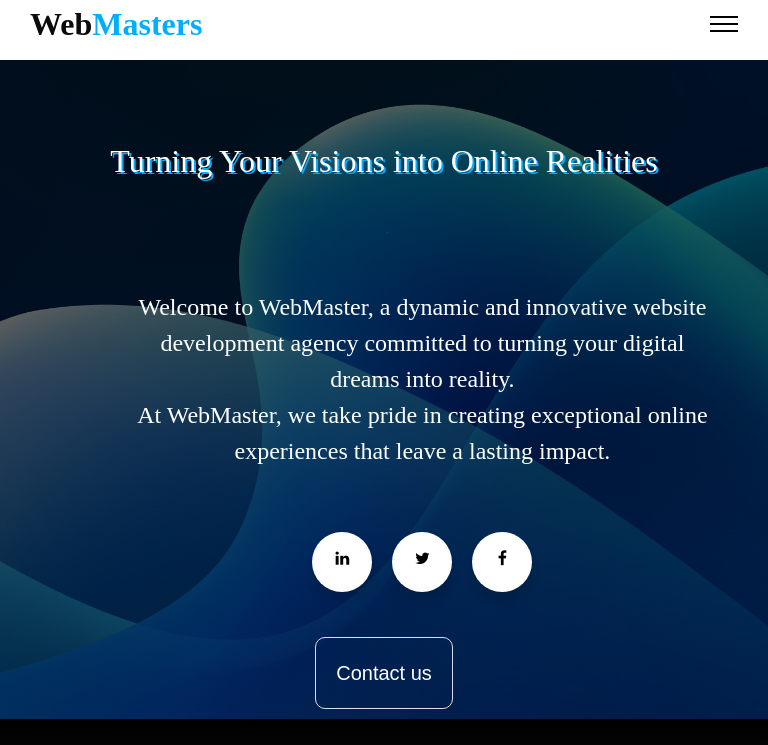
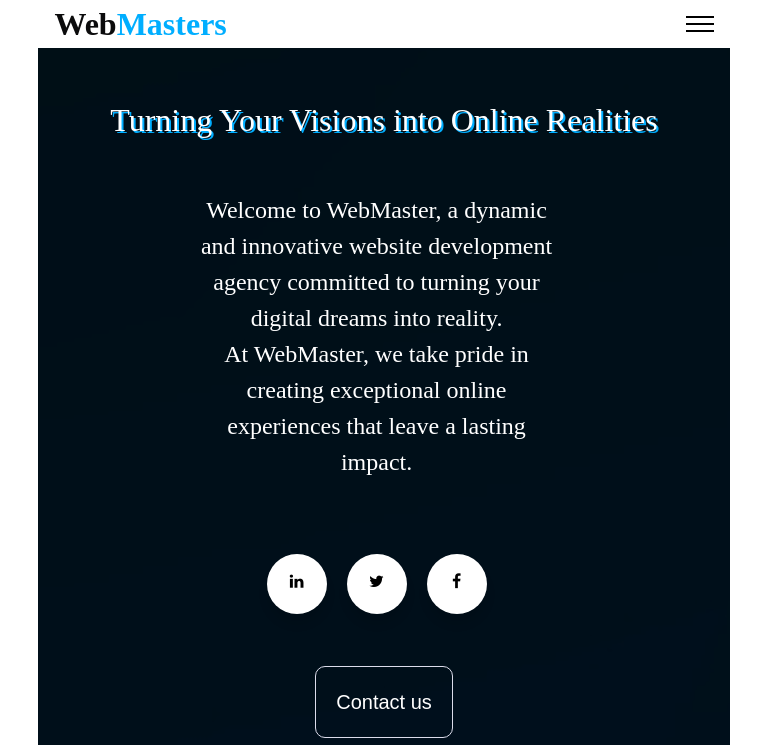
Before and after one commit to fac29b/Webmasters-Website-Ruth-Sam, a plain HTML site: page index.html in a window 768 px wide. Shown: the top 745 px of the page. Drawn offline with Linux system fonts and the light colour scheme.

Commit message:
responsive changes

```diff
--- a/style.css
+++ b/style.css
@@ -1,70 +1,56 @@
-
-/* Initial CSS styling set  */
 *,
 *::before,
 *::after {
     box-sizing: border-box;
-}
-/* Initial styling setup continued */
-*{
     margin: 0;
     padding: 0;
     line-height: 1.5;
     scroll-behavior: smooth;
 }
 
-
-a{
+a {
     text-decoration: none;
     color: #000;
 }
 
-ul{
+ul {
     list-style: none;
 }
 
-
-.wrapper{
-    height: 100vh;
-    width: 100%;
-    background-image: linear-gradient(rgba(0,0,0,0.6),rgba(0,0,0,0.6)),url(./image/backgroundblue.jpeg);
-    background-size:cover;
+.wrapper {
+    width: 90%;
+    margin: auto;
+    justify-content: center;
+    background-image: linear-gradient(rgba(0, 0, 0, 0.6), rgba(0, 0, 0, 0.6)), url(./image/backgroundblue.jpeg);
+    background-size: cover;
     background-position: center;
-    padding-top: 60px;
-
-
+    /* padding-top: 0; Remove the padding-top */
 }
 
+.header {
+    display: flex;
+    /* min-height: 60px; */
+    background-color: #fff;
+    /* border: 1px solid red; */
+    position: fixed;
+    width: 90%;
+    top: 0;
 
-
-
-
-.header{
-
-    min-height: 60px;
-    background-color: #fff;
-    position: fixed;
-    top: 0;
-    width: 100%;
-    margin: 0;
-    padding: 0;
-
-
+    z-index: 1;
+    align-items: center;
 }
 
-.header-content{
-
+.header-content {
     display: flex;
     align-items: center;
     justify-content: space-between;
-    position: fixed;
     width: 100%;
-    padding: 0 30px;
-
+    padding: 0 1rem;
 }
 
 .nav-list{
     display: flex;
+    flex-direction: row;
     column-gap: 40px;
 }
 
@@ -116,6 +102,8 @@ span{
     text-align: center;
     box-shadow: 0px 10px 10px rgba(0, 0, 0, 0.1);
 
+
+
 }
 
 
@@ -157,19 +145,25 @@ span{
     font-size: 3rem;
     font-weight: 700;
     text-align: center;
-   margin: 8% ;
+    padding-top: 5rem;
+   margin-top: 1rem;
+   margin-bottom: 1rem;
     color: #fff;
-
   text-shadow: 2px 2px #00aeff;
 
 }
 
 .home-p{
-    margin-bottom: 20px;
-    width: 600px;
+    /* width: 600px; */
+    max-width: 60ch;
     color: #fff;
-    margin: 2% 7%;
+    margin-top: 1rem;
+    margin-bottom: 1rem;
     font-size: 1.5rem;
+    text-align: center;
+    /* margin-inline: auto; */
+    margin-left: 7rem;
+    margin-right: 1rem;
     }
 
 
@@ -608,6 +602,7 @@ button:hover{
         font-size: 1.5rem;
         font-weight: 400;
         text-align: center;
+        padding-top: 5rem;
          margin: 5% ;
         color: #fff;
 
@@ -618,17 +613,22 @@ button:hover{
     .home-p{
 
         font-size: 1rem;
-        padding: 2% 40%;
+        padding-left: 2rem;
+        padding-right: 70px;
+        text-align: center;
+        margin: 1rem auto;
+        max-width: 40ch;
 
         }
 
 
 .social-bar{
-    display: flex;
     flex-direction: row;
-    align-items: center;
-    justify-content: center;
-    padding: 25px;
+    padding: 1rem;
+    padding-right: 50px;
+    text-align: center;
+    margin: 1rem auto;
+
 }
 
 
@@ -678,8 +678,8 @@ button:hover{
         font-size: 2rem;
         font-weight: 400;
         text-align: center;
-
-        padding: 2%;
+         padding-top: 5rem;
+        /*  */
         color: #fff;
 
 
@@ -687,19 +687,33 @@ button:hover{
 
 
     .home-p{
+        padding: 1rem;
+        padding-right: 100px;
+        text-align: center;
+        margin: 1rem auto;
+        max-width: 40ch;
 
-        padding: 2%;
-        text-align: center;
         }
 
 
 .social-bar{
-    display: flex;
+    /* display: flex; */
+    /* flex-direction: row;
+    padding: 1px;
+    width: 90%;
+    margin-right: ;
+    margin-inline: 30px;
+    text-align: center;
+    justify-content: center;
+    border: red solid 1px; */
     flex-direction: row;
-    padding: 25px;
-
+    padding: 1rem;
+    padding-right: 100px;
+    text-align: center;
+    margin: 1rem auto;
+    /* max-width: 40ch; */
 }
 
 }
 
-/* 1260px width Change our team elements to stack.  */
+/* 1260px width Change our team elements to stac
```
